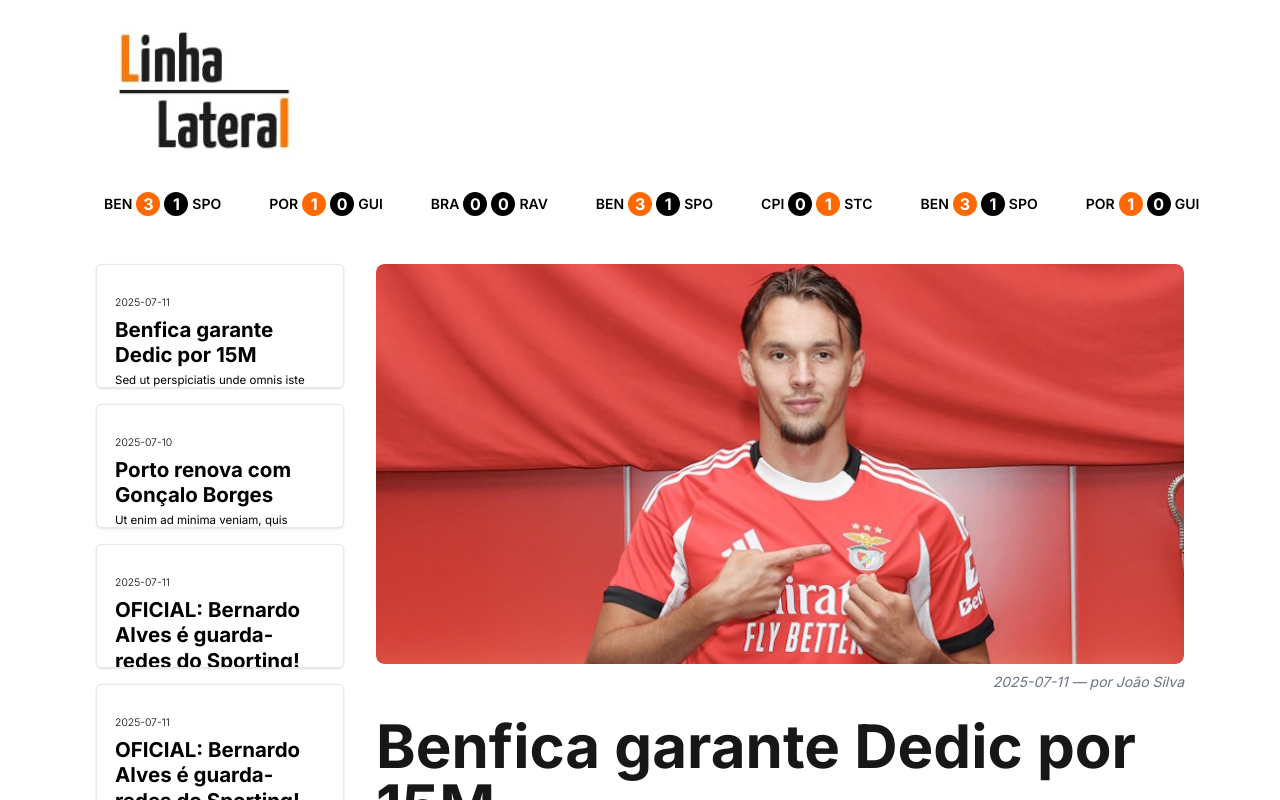
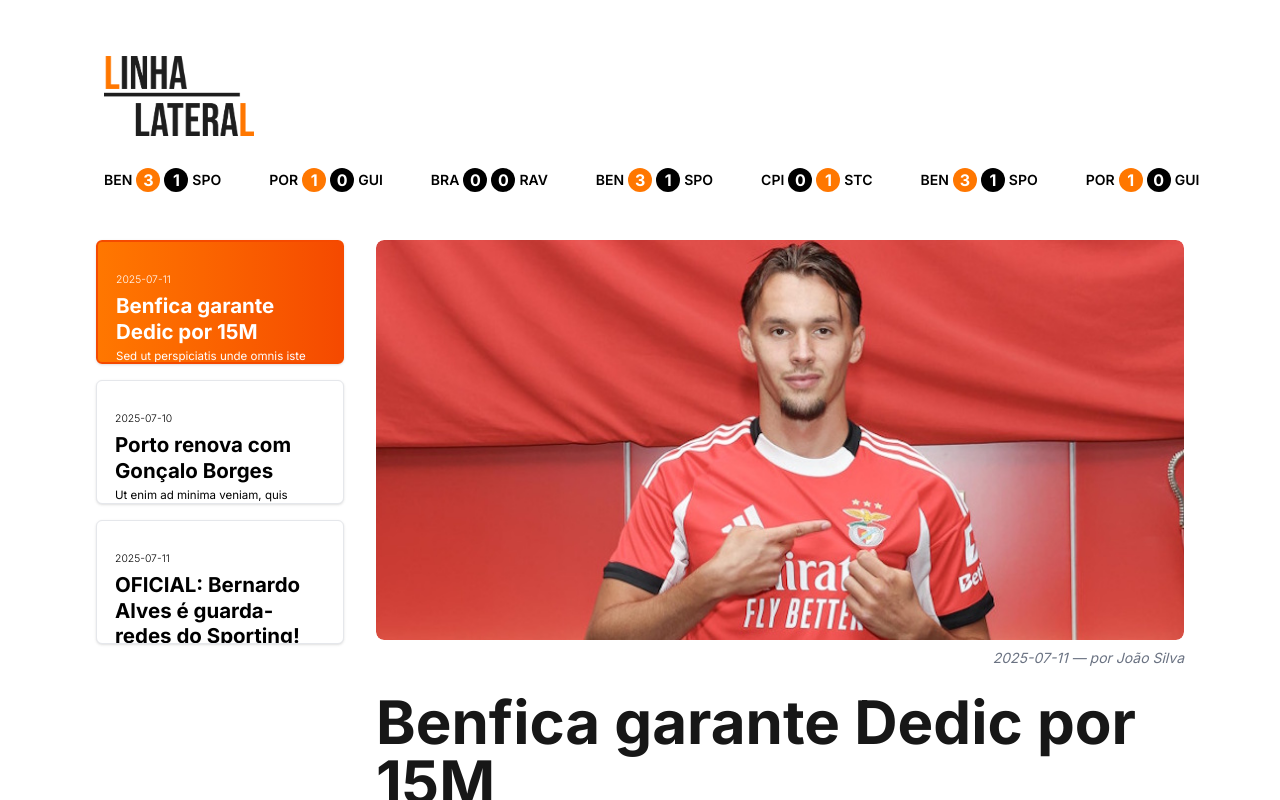
Before and after one commit to gambjoao/linha-lateral, a Next.js app: page / in a window 1280 px wide. Built offline with nearby package versions, Linux system fonts and the light colour scheme.

Commit message:
Minor Visual Changes

```diff
--- a/content/posts/sporting_bernardo copy.md
+++ /dev/null
@@ -1,37 +0,0 @@
----
-title: "OFICIAL: Bernardo Alves é guarda-redes do Sporting!"
-date: "2025-07-11"
-author: "João Silva"
-text: " Ut enim ad minima veniam, quis nostrum exercitationem"
-imageUrl: "/bernardo_sporting.jpg"
-tags: ["benfica","transferencia", "argentina"]
----
-
-Lisboa, 19 de Julho de 2025 — O futebol português acordou hoje com uma notícia que ninguém esperava (e com razão nenhuma para esperar): Bernardo Alves, conhecido entre os amigos pelo apelido carinhoso de “Mãos de Manteiga”, foi apresentado como o novo guarda-redes do Sporting Clube de Portugal. Sim, leste bem.
-
-O que se sabe até agora:
-Segundo fontes próximas (nós próprios, depois de três minis e um croquete no Estádio José Alvalade), Bernardo impressionou o departamento de scouting com uma defesa milagrosa… de uma cerveja que quase caía da mesa. A agilidade foi tal que Hugo Viana terá dito:
-
-“Se ele defende finos assim, imagina penáltis.”
-
-Formação pouco convencional
-Bernardo nunca jogou profissionalmente, mas diz ter completado “várias épocas no FIFA e no Football Manager, sempre como GK”. A sua escola foi feita nos torneios de verão da praia da Caparica, onde defendeu tudo – menos a dignidade.
-
-Segundo relatos, o treino de ontem terminou com três bolas furadas, um poste partido e um pombinho a precisar de fisioterapia. O treinador de guarda-redes do Sporting, ainda atordoado, comentou:
-
-“Ele não salta, ele... aparece. Como um erro defensivo do Gil Vicente.”
-
-Equipamento personalizado
-Bernardo exigiu luvas com aderência extra e uma camisola com o número 1000, "porque o 1 é muito mainstream". Também pediu para trocar os pitons por pantufas "porque são mais confortáveis para os reflexos cerebrais".
-
-Reação dos adeptos
-As redes sociais explodiram. Um adepto comentou:
-
-“Entre o Bernardo e o Franco Israel... venha o Max, o cão do meu vizinho.”
-
-Outro foi mais poético:
-
-“Finalmente o Sporting encontrou alguém mais parado que a defesa em bola parada.”
-
-Próximos passos
-Bernardo deverá estrear-se já no próximo jogo de pré-época contra o Casa Pia, embora ainda não tenha decidido se vai jogar ou simplesmente dar apoio moral “a partir da baliza, com um copo na mão”
--- a/src/app/page.tsx
+++ b/src/app/page.tsx
@@ -42,11 +42,11 @@ export default function Home() {
         {/* 🔝 Header Section */}
           <header className="flex flex-col w-full">
             {/* Top Logo Row */}
-            <div className="flex items-center -mb-4 -mt-16 justify-start px-6 py-4">
+            <div className="flex items-center mb-4 justify-start px-6 py-4">
               <Image
-                src="/linha_lateral.jpg"
-                alt="Dribles Logo"
-                width={200}
+                src="/linha_lateral.png"
+                alt="Linha Lateral Logo"
+                width={150}
                 height={200}
               />
             </div>
--- a/src/components/MatchScore.tsx
+++ b/src/components/MatchScore.tsx
@@ -29,7 +29,7 @@ export default function MatchScore({
       <div
         className={clsx(
           bubbleBase,
-          isTie ? "bg-black" : homeWins ? "bg-orange-500" : "bg-black"
+          isTie ? "bg-black" : homeWins ? "bg-accent" : "bg-black"
         )}
       >
         {homeScore}
@@ -39,7 +39,7 @@ export default function MatchScore({
       <div
         className={clsx(
           bubbleBase,
-          isTie ? "bg-black" : awayWins ? "bg-orange-500" : "bg-black"
+          isTie ? "bg-black" : awayWins ? "bg-accent" : "bg-black"
         )}
       >
         {awayScore}
--- a/src/components/PostCard.tsx
+++ b/src/components/PostCard.tsx
@@ -20,7 +20,7 @@ export default function PostCard({ title, date, preview, selected, onClick }: Po
       className={clsx(
         'relative cursor-pointer border transition-all rounded-md aspect-[2/1] w-full overflow-hidden shadow-sm hover:shadow-md hover:scale-[1.01] focus:outline-none',
         selected
-          ? 'bg-gradient-to-r from-accent to-orange-500 text-white border-2 border-orange-600'
+          ? 'bg-gradient-to-r from-accent to-orange-600 text-white border-2 border-orange-600'
           : 'bg-white text-black border-gray-200 hover:border-gray-400'
       )}
     >
--- a/src/components/PostCardList.tsx
+++ b/src/components/PostCardList.tsx
@@ -1,9 +1,8 @@
 'use client';
 
-import { useState } from 'react';
+import { useState, useEffect } from 'react';
 import PostCard from './PostCard';
 import { Post } from '@/types/post';
-
 
 interface PostCardListProps {
   posts: Post[];
@@ -13,6 +12,14 @@ interface PostCardListProps {
 
 export default function PostCardList({ posts, onSelect, visible }: PostCardListProps) {
   const [selectedSlug, setSelectedSlug] = useState<string | null>(null);
+
+  // Select the first post on initial mount
+  useEffect(() => {
+    if (posts.length > 0 && selectedSlug === null) {
+      setSelectedSlug(posts[0].slug);
+      onSelect(posts[0]);
+    }
+  }, [posts, selectedSlug, onSelect]);
 
   return (
     <aside
```
Also changed, not shown: public/linha_lateral.png.
